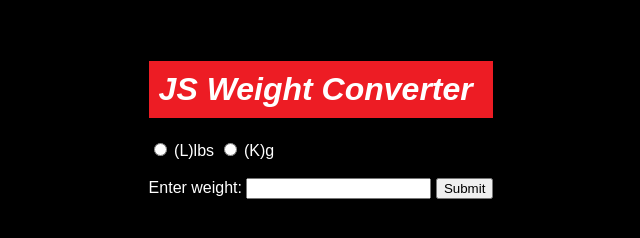
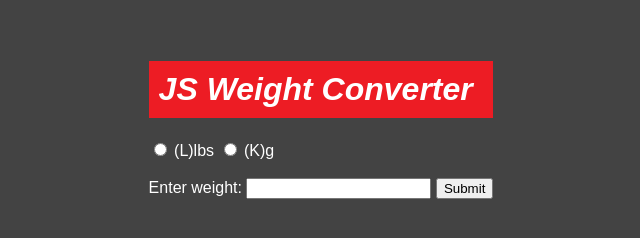
Before and after one commit to mario4l/js-weight-converter, a plain HTML site: page index.html in a window 1280 px wide. Shown: the whole page, without its empty margins (319-959 px from the left). Drawn offline with Linux system fonts and the light colour scheme.

Commit message:
changed background color

```diff
--- a/styles.css
+++ b/styles.css
@@ -1,6 +1,6 @@
 body {
   margin: 0px;
-  background-color: #000000;
+  background-color: #434343;
   color: white;
   font-family: Arial, Helvetica, sans-serif;
 }
```
